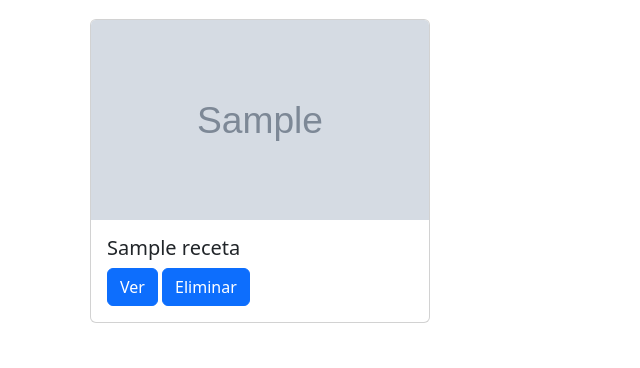
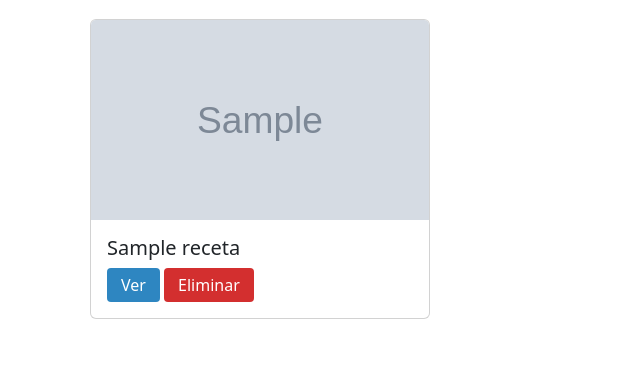
Before and after one commit to tylwerr/bd-tarea-2, a PHP site: page /favoritos.php in a window 1280 px wide. Shown: the part 178-546 px from the top of the page, without its empty margins (0-640 px from the left). Run offline with PHP 8.4, Linux system fonts and the light colour scheme; the visitor is signed in with stand-in values (Sample User, id 1); tables that the repository leaves empty or names only in its code hold one stand-in row (values such as "Sample post"); grey boxes marked "Sample" are stand-in pictures.

Commit message:
boton y funcion eliminar favorito agregada

```diff
--- a/PHP/favoritos.php
+++ b/PHP/favoritos.php
@@ -23,6 +23,15 @@ if (isset($_SESSION['email'])) {
 
         if ($stmt_favoritos->rowCount() == 0) {
             $mensaje = "¡Todavía no has agregado recetas a favoritos!";
+        }
+    }
+
+    if ($_SERVER["REQUEST_METHOD"] == "POST") {
+        if (isset($_POST['delete_favorite'])) {
+            $sql = "DELETE FROM favoritos WHERE id_receta = ? AND id_user = ?";
+            $stmt = $conn->prepare($sql);
+            $stmt->execute([$id_receta, $id_usuario]);
+            header("location: favoritos.php");
         }
     }
 
@@ -53,7 +62,7 @@ if (isset($_SESSION['email'])) {
             object-fit: cover;
         }
 
-         .btn-back {
+        .back {
             color: #fff;
             background-color: #337ab7;
             display: inline-block;
@@ -61,12 +70,28 @@ if (isset($_SESSION['email'])) {
             font-size: 14px;
         }
 
+        .btn-primary {
+            background-color: #2E86C1;
+            color: #fff;
+            border: 1px #2E86C1;
+            padding: 5px 14px;
+            border-radius: 4px;
+        }
+
+        .delete {
+            background-color: #D32F2F;
+            color: #fff;
+            border: 1px #D32F2F;
+            padding: 5px 14px;
+            border-radius: 4px;
+        }
+
     </style>
 </head>
 
 <body>
     <div style="margin: 10px;">
-        <a href="principal.php" class="btn btn-back">Atrás</a>
+        <a href="principal.php" class="btn back">Atrás</a>
     </div>
     <h2 class="text-center my-5">Tus recetas favoritas</h2>
 
@@ -91,7 +116,7 @@ if (isset($_SESSION['email'])) {
                         <div class="card-body">
                             <h5 class="card-title"><?php echo $receta['nombre_receta']; ?></h5>
                             <a href="ver_receta.php?id_receta=<?php echo urlencode($id_receta);?>" class="btn btn-primary">Ver</a>
-                            <a href="#" class="btn btn-primary">Eliminar</a>
+                            <a href="eliminar_favorito.php?id_receta=<?php echo urlencode($id_receta);?>&id_usuario=<?php echo urldecode($id_usuario)?>" class="btn delete">Eliminar</a>
                         </div>
                     </div>
                 </div>
```
Also changed, not shown: PHP/eliminar_favorito.php (added, +20 -0 lines).
